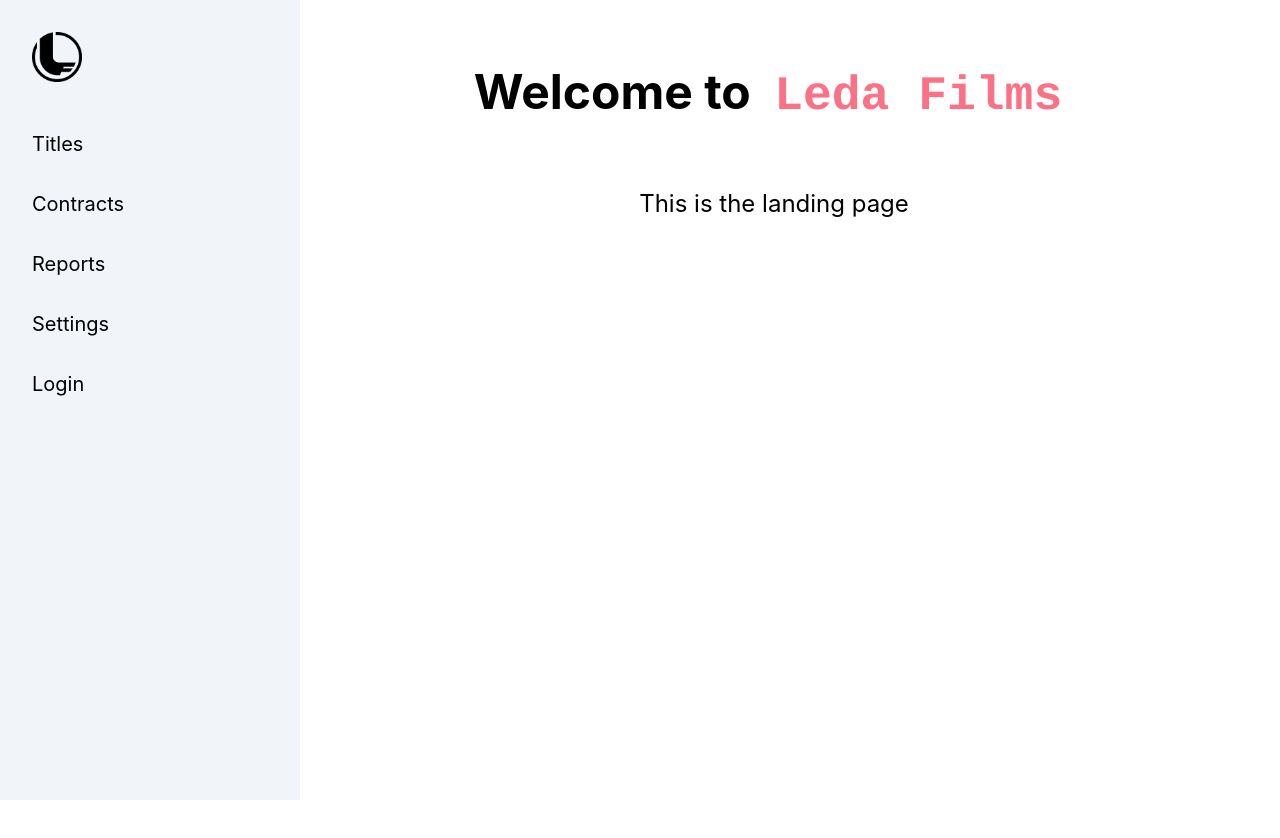
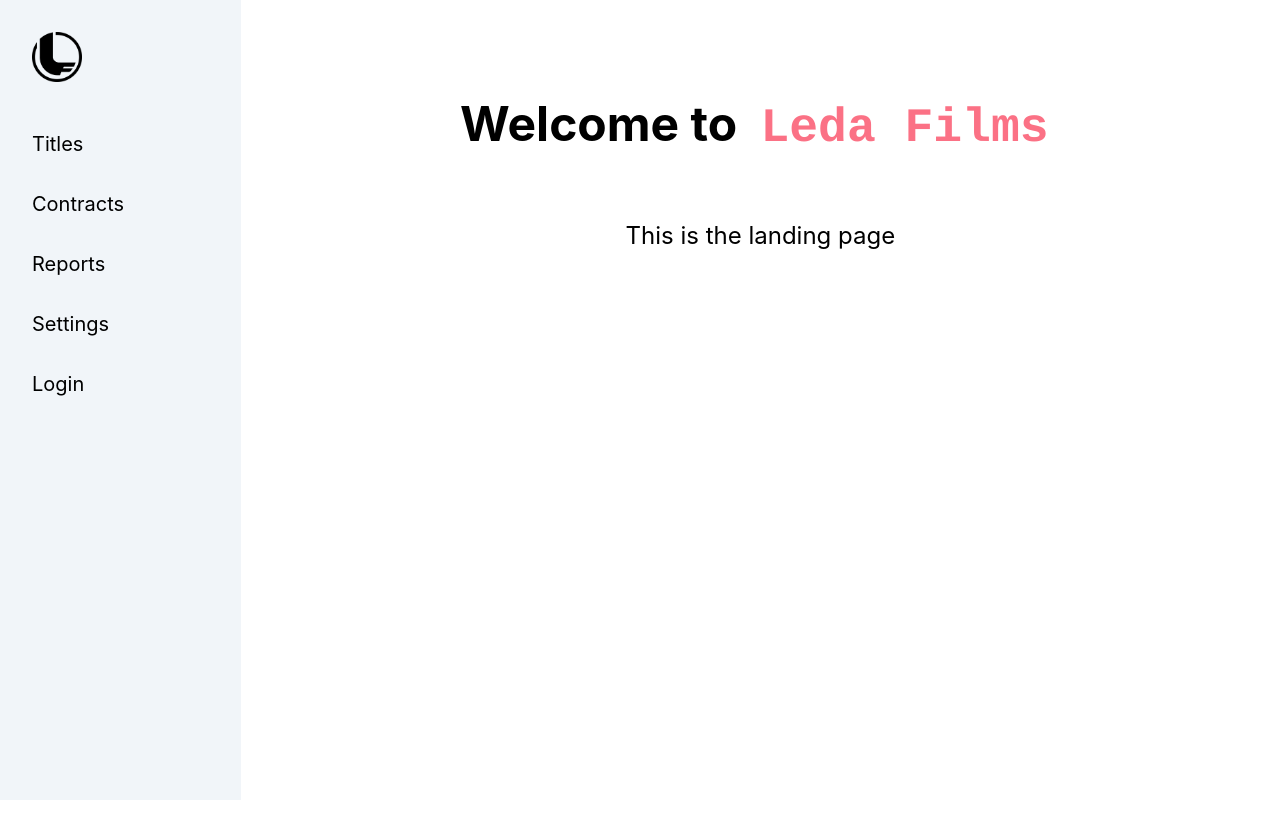
Before and after one commit to chris-av/ledafilms-crm, a Next.js app: page / in a window 1280 px wide. Shown: the top 838 px of the page. After the commit the page ends 800 px from the top, so only its background shows below. Built offline with nearby package versions, Linux system fonts and the light colour scheme.

Commit message:
scroll only on right side content

```diff
--- a/pages/_app.tsx
+++ b/pages/_app.tsx
@@ -4,9 +4,11 @@ import "@/styles/globals.css";
 
 function MyApp({ Component, pageProps }: AppProps) {
   return (
-    <div>
+    <div className="flex h-screen overflow-hidden">
       <Navbar />
-      <Component {...pageProps} />
+      <div className="h-screen w-full p-8 overflow-auto">
+        <Component {...pageProps} />
+      </div>
     </div>
   );
 }
```
